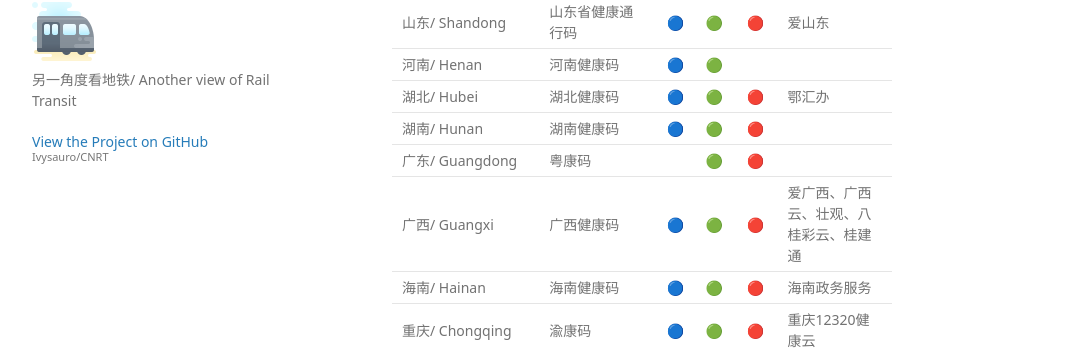
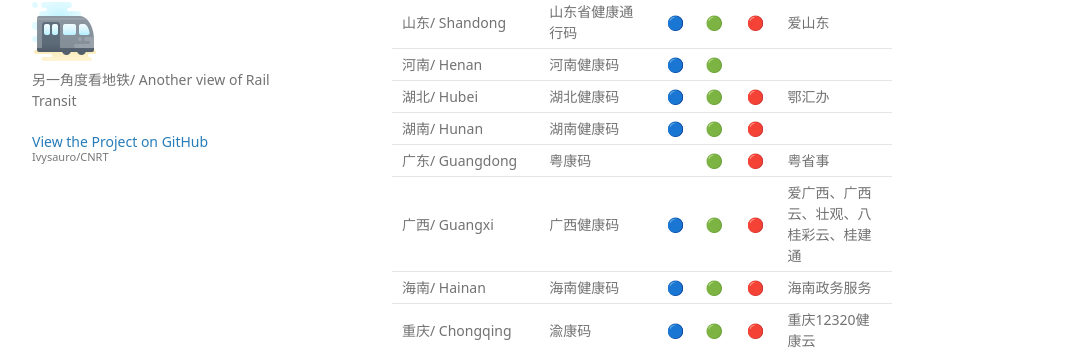
Before and after one commit to Ivysauro/CNRT, a Jekyll site: the page built from data/HealthQR.md, in a window 1280 px wide and 900 px high, scrolled down 1218 px. Shown: the part 109-459 px from the top of the window, without its empty margins (178-1249 px from the left). Built offline with Jekyll 4.4.1, drawn with Linux system fonts in a browser that asks for light colours; some web fonts are replaced; our own code applies the rules of GitHub Pages for plain Markdown files; a script that is not in the unit is left out.

Commit message:
广东健康码相关更新
粤省事独立APP已经上线

```diff
--- a/data/HealthQR.md
+++ b/data/HealthQR.md
@@ -41,7 +41,7 @@
 | 河南/ Henan | 河南健康码 | 🔵 | 🟢 | | |
 | 湖北/ Hubei | 湖北健康码 | 🔵 | 🟢 | 🔴 | 鄂汇办 |
 | 湖南/ Hunan | 湖南健康码 | 🔵 | 🟢 | 🔴 | |
-| 广东/ Guangdong | 粤康码 | | 🟢 | 🔴 | |
+| 广东/ Guangdong | 粤康码 | | 🟢 | 🔴 | 粤省事 |
 | 广西/ Guangxi | 广西健康码 | 🔵 | 🟢 | 🔴 | 爱广西、广西云、壮观、八桂彩云、桂建通 |
 | 海南/ Hainan | 海南健康码 | 🔵 | 🟢 | 🔴 | 海南政务服务 |
 | 重庆/ Chongqing | 渝康码 | 🔵 | 🟢 | 🔴| 重庆12320健康云 |
```
